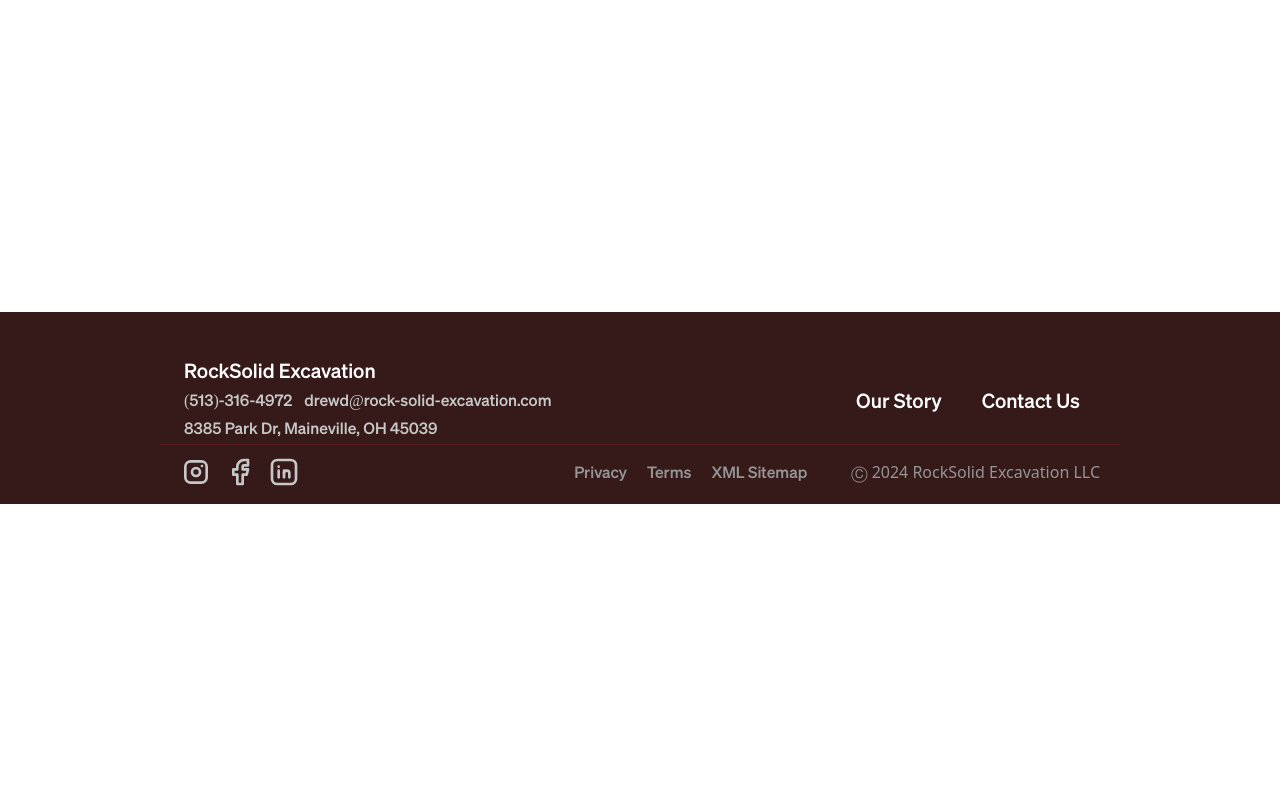
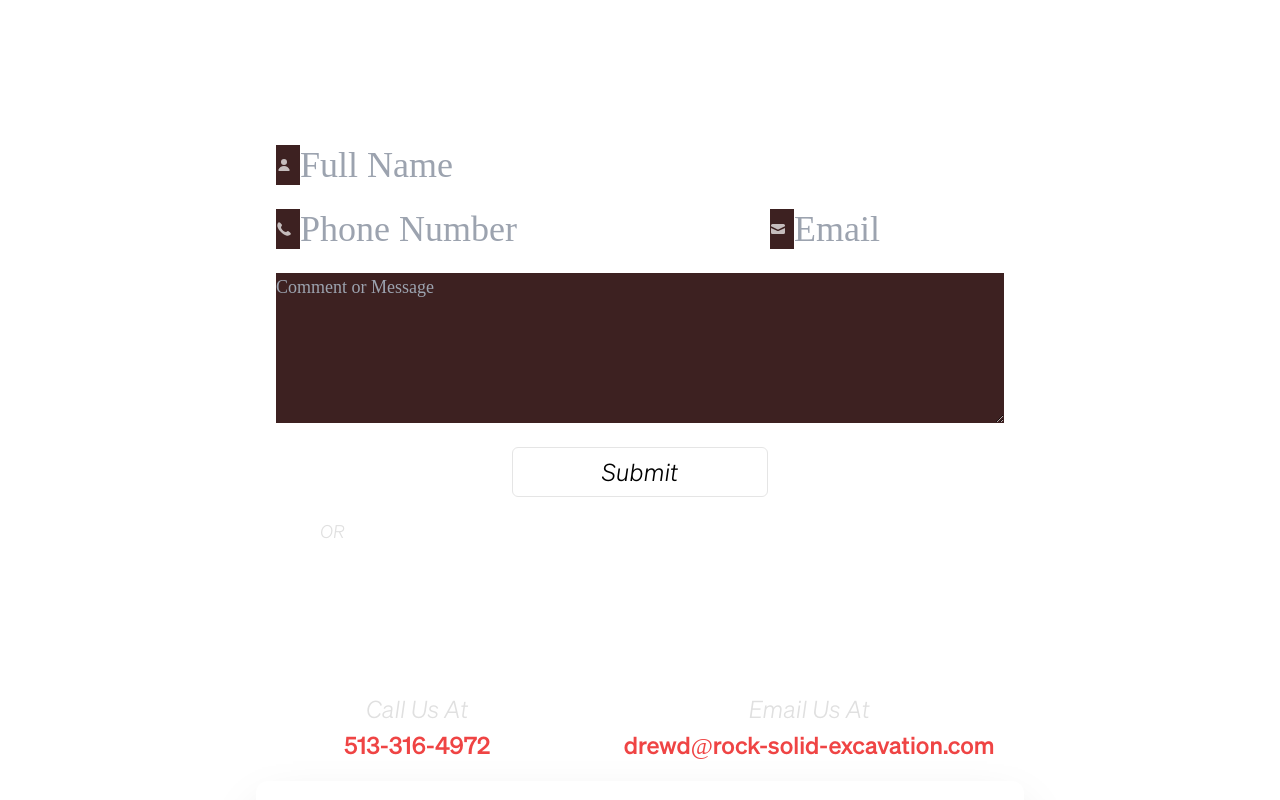
Before and after one commit to ccYSL/rocksolidexc, a Next.js app: page /contact-1 in a window 1280 px wide. Before the commit this address had no page. Shown: the part 600-1400 px from the top of the page. Before the commit the page ends 1104 px from the top, so only its background shows below. Built offline with nearby package versions, Linux system fonts and the light colour scheme; grey boxes are pictures that could not be loaded.

Commit message:
made contact page

```diff
--- /dev/null
+++ b/app/contact-1/page.jsx
@@ -0,0 +1,92 @@
+import { Button } from "@/components/ui/button"
+import "@/app/css/home.css"
+import RevScroll from "../components/RevScroll";
+
+const svglist = [
+    <svg
+    xmlns="http://www.w3.org/2000/svg"
+    viewBox="0 0 16 16"
+    fill="white"
+    className="h-4 w-4 opacity-70">
+    <path
+      d="M8 8a3 3 0 1 0 0-6 3 3 0 0 0 0 6ZM12.735 14c.618 0 1.093-.561.872-1.139a6.002 6.002 0 0 0-11.215 0c-.22.578.254 1.139.872 1.139h9.47Z" />
+  </svg>,
+  <svg xmlns="http://www.w3.org/2000/svg" viewBox="0 0 24 24" fill="white" className="h-4 w-4 opacity-70"><path d="M21.384,17.752a2.108,2.108,0,0,1-.522,3.359,7.543,7.543,0,0,1-5.476.642C10.5,20.523,3.477,13.5,2.247,8.614a7.543,7.543,0,0,1,.642-5.476,2.108,2.108,0,0,1,3.359-.522L8.333,4.7a2.094,2.094,0,0,1,.445,2.328A3.877,3.877,0,0,1,8,8.2c-2.384,2.384,5.417,10.185,7.8,7.8a3.877,3.877,0,0,1,1.173-.781,2.092,2.092,0,0,1,2.328.445Z"/></svg>,
+    <svg xmlns="http://www.w3.org/2000/svg" viewBox="0 0 16 16" fill="white" className="h-4 w-4 opacity-70"><path d="M2.5 3A1.5 1.5 0 0 0 1 4.5v.793c.026.009.051.02.076.032L7.674 8.51c.206.1.446.1.652 0l6.598-3.185A.755.755 0 0 1 15 5.293V4.5A1.5 1.5 0 0 0 13.5 3h-11Z" /><path d="M15 6.954 8.978 9.86a2.25 2.25 0 0 1-1.956 0L1 6.954V11.5A1.5 1.5 0 0 0 2.5 13h11a1.5 1.5 0 0 0 1.5-1.5V6.954Z" /></svg>
+]
+
+export default function ContactUs(){
+    return(
+        <>
+        <section className="homeback2 h-[500px] flex flex-col items-center pt-20 lg:pt-0 lg:justify-center gap-3">
+            <div className="text-3xl md:text-5xl lg:text-6xl text-white font-[sohne] text-center textshadow">
+            We're Here To Help With Your Excavation Needs
+            </div>
+            <div className="text-xl md:text-2xl lg:text-3xl text-[#e0e0e0] font-[sohne] textshadow text-center">
+            Get any excavation or construction quote now, we have the a team of professional’s ready to to get in touch now
+            </div>
+        </section>
+        <section className="text-[#e0e0e0] font-[sohneLI] flex flex-col items-center pt-5 md:pt-16 lg:text-4xl text-2xl pb-10">
+            <div className="w-[90%] xl:w-3/5">
+            <span className="text-2xl md:text-4xl lg:text-5xl p-3 text-white">
+                Get a Free Quote Today
+            </span>
+            <div className="flex items-center">
+                <form className="h-fit w-full rounded-md">
+                    <div className="p-5 flex flex-col gap-2 md:gap-6 text-black">
+                    <InputWithLabel placeholder="Full Name" svgIcon={svglist[0]} type="text" />
+                    <div className="flex flex-col md:flex-row gap-2 md:gap-6">
+                    <InputWithLabel placeholder="Phone Number" svgIcon={svglist[1]} type="tel" />
+                    <InputWithLabel placeholder="Email" svgIcon={svglist[2]} type="email"  />
+                    </div>
+                    <textarea className="textarea textarea-bordered bg-[#3D2121] text-white font-[sohneL] text-lg w-full h-[150px]" placeholder="Comment or Message"></textarea>
+                    <div className="px-11 flex justify-center">
+                    <Button variant="outline" className="text-2xl w-full lg:w-2/5 h-full hover:-translate-y-1 transition-all duration-200 hover:shadow-xl"><input type="submit" value="Submit"></input></Button>
+                    </div>
+                    </div>
+                </form>
+            </div>
+            </div>
+            <div className="divider w-2/4 text-lg font-[sohneLI] self-center mt-0">OR</div>
+            <div className=" h-[600px] w-[90%] xl:w-3/5 text-center flex flex-col gap-5">
+            <span className="text-2xl lg:text-4xl p-3 text-white">
+                Speak to Us Directly
+            </span>
+            <div className="flex flex-col md:flex-row gap-4 justify-center items-center">
+            <div className="w-full md:w-3/5 flex flex-col gap-3">
+            <div className="rounded-lg">
+            <svg xmlns="http://www.w3.org/2000/svg" viewBox="0 0 24 24" fill="white" className="h-14 w-14 opacity-70 m-auto mb-2"><path d="M21.384,17.752a2.108,2.108,0,0,1-.522,3.359,7.543,7.543,0,0,1-5.476.642C10.5,20.523,3.477,13.5,2.247,8.614a7.543,7.543,0,0,1,.642-5.476,2.108,2.108,0,0,1,3.359-.522L8.333,4.7a2.094,2.094,0,0,1,.445,2.328A3.877,3.877,0,0,1,8,8.2c-2.384,2.384,5.417,10.185,7.8,7.8a3.877,3.877,0,0,1,1.173-.781,2.092,2.092,0,0,1,2.328.445Z"/></svg>
+            <div className="flex flex-col gap-1">
+                <span className="text-2xl">Call Us At</span>
+                <a href="tel:+(513)-316-4972" className="text-2xl text-red-500 font-[sohne]">513-316-4972</a>
+            </div>
+            </div>
+            </div>
+            <div className="w-full md:w-4/5 flex flex-col gap-3">
+            <div className="rounded-lg">
+            <svg xmlns="http://www.w3.org/2000/svg" viewBox="0 0 16 16" fill="white" className="h-14 w-14 opacity-70 m-auto mb-2"><path d="M2.5 3A1.5 1.5 0 0 0 1 4.5v.793c.026.009.051.02.076.032L7.674 8.51c.206.1.446.1.652 0l6.598-3.185A.755.755 0 0 1 15 5.293V4.5A1.5 1.5 0 0 0 13.5 3h-11Z" /><path d="M15 6.954 8.978 9.86a2.25 2.25 0 0 1-1.956 0L1 6.954V11.5A1.5 1.5 0 0 0 2.5 13h11a1.5 1.5 0 0 0 1.5-1.5V6.954Z" /></svg>
+            <div className="flex flex-col gap-1 ">
+                <span className="text-2xl">Email Us At</span>
+                <a href="mailto:drewd@rock-solid-excavation.com" className="text-lg sm:text-xl md:text-2xl text-red-500 font-[sohne]">drewd@rock-solid-excavation.com</a>
+            </div>
+            </div>
+            </div>
+            </div>
+            <iframe src="https://www.google.com/maps/embed?pb=!1m18!1m12!1m3!1d3086.8933712967882!2d-84.26579701003165!3d39.313340448936664!2m3!1f0!2f0!3f0!3m2!1i1024!2i768!4f13.1!3m3!1m2!1s0x433d8cfb00471aab%3A0x76a194cdd8d67cb1!2sRock%20Solid%20Excavation%20LLC!5e0!3m2!1sen!2sus!4v1726206323315!5m2!1sen!2sus" className="w-full h-4/6 rounded-xl shadow-2xl" allowfullscreen="" loading="lazy" referrerpolicy="no-referrer-when-downgrade"></iframe>
+            </div>
+        </section>
+        {/* <div className="w-full font-[sohneLI]">
+                <RevScroll />
+            </div> */}
+        </>
+    )
+}
+
+const InputWithLabel = ({placeholder, svgIcon, type}) => {
+  return(
+    <label className="input input-bordered flex items-center gap-2 bg-[#3D2121] text-white font-[sohneL] w-full">
+    {svgIcon}
+    <input type={type} className="grow text-white" required placeholder={placeholder} />
+  </label>
+  )
+}
```
